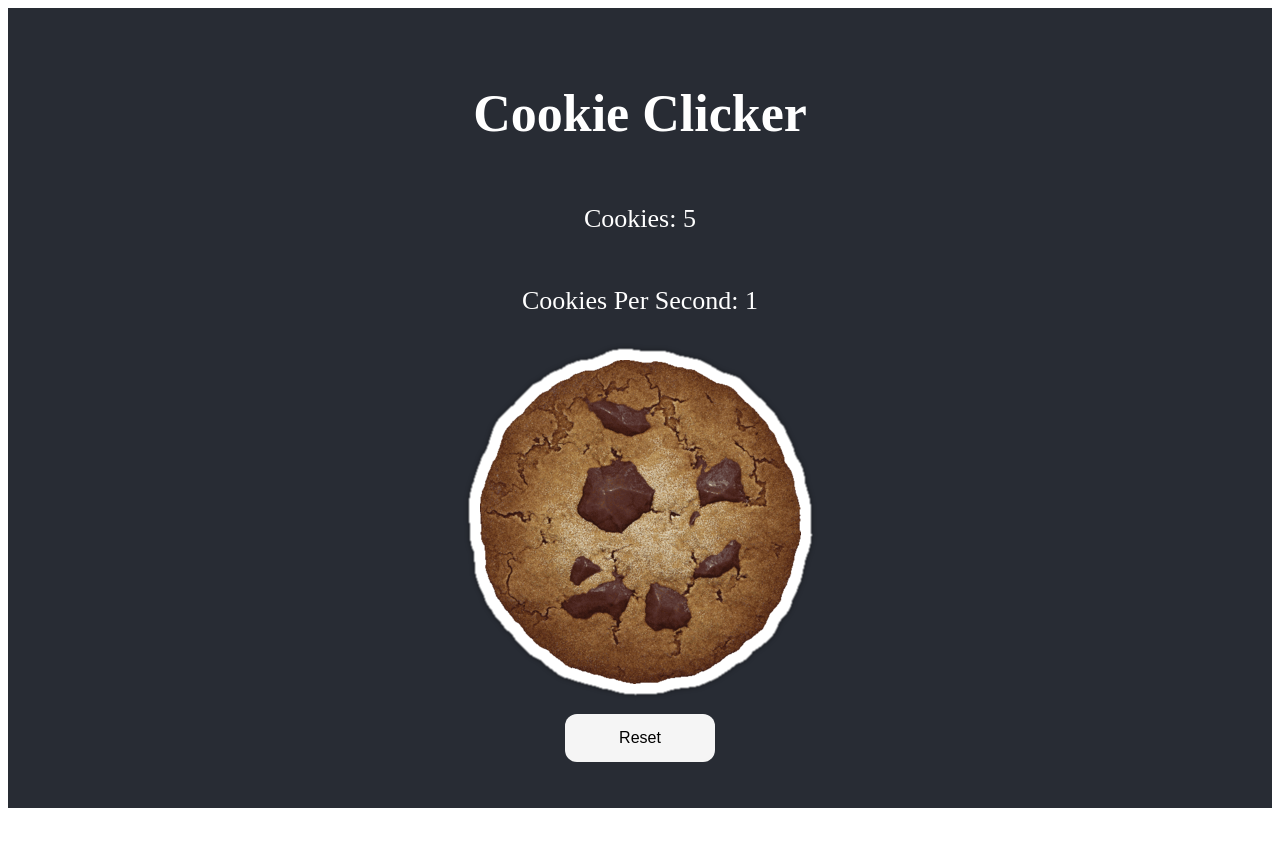
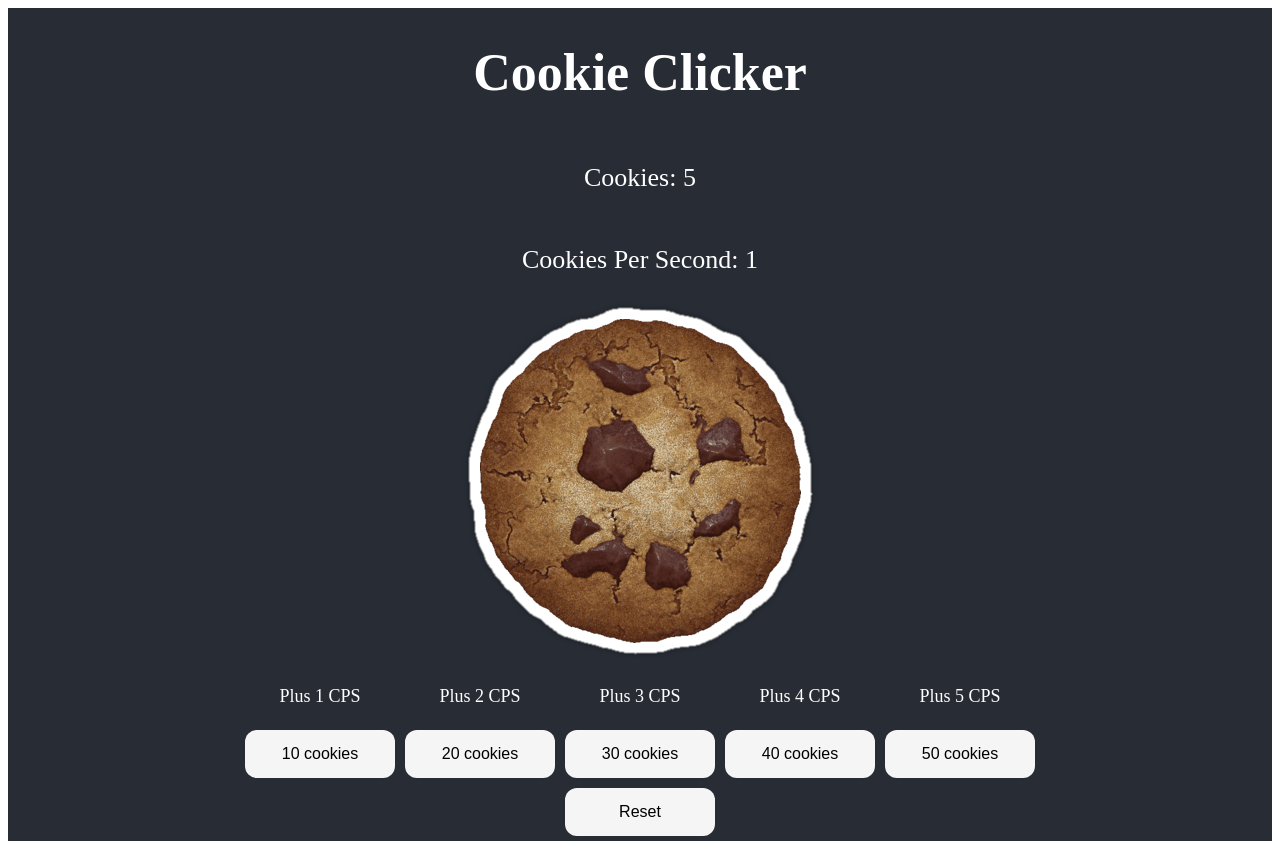
Before and after one commit to gabaal/Basic-Cookie-Clicker, a React (Vite) app: page / in a window 1280 px wide. Before the commit the page ends 816 px from the top, so only its background shows below. Built offline with nearby package versions, Linux system fonts and the light colour scheme.

Commit message:
CSS applied to buttons

```diff
--- a/src/LocalStorage.jsx
+++ b/src/LocalStorage.jsx
@@ -10,7 +10,12 @@ export const saveGameState = (cookies, cookiesPerSecond, upgrades) => {
 export const retrieveGameState = () => {
   const cookies = parseInt(localStorage.getItem('cookies')) || 0;
   const cookiesPerSecond = parseInt(localStorage.getItem('cookiesPerSecond')) || 1;
-  const upgrades = JSON.parse(localStorage.getItem('upgrades')) || [];
+  const upgrades = JSON.parse(localStorage.getItem('upgrades')) || [
+    { id: 1, name: 'Upgrade 1', cost: 10, cookiesPerSecondIncrease: 1 },
+    { id: 2, name: 'Upgrade 2', cost: 20, cookiesPerSecondIncrease: 2 },
+    { id: 3, name: 'Upgrade 3', cost: 30, cookiesPerSecondIncrease: 3 },
+    { id: 4, name: 'Upgrade 4', cost: 40, cookiesPerSecondIncrease: 4 },
+    { id: 5, name: 'Upgrade 5', cost: 50, cookiesPerSecondIncrease: 5 },]; //Hope this works as upgrades not showing on first run
 
   return { cookies, cookiesPerSecond, upgrades };
 };
--- a/src/ResetButton.jsx
+++ b/src/ResetButton.jsx
@@ -1,7 +1,7 @@
 import React from'react'
-import './buttons.css'
+import './resetButton.css'
 export default function ResetButton({ handleReset }) {
   return (
-  <button onClick={handleReset}>Reset</button>
+  <button className='resetButton' onClick={handleReset}>Reset</button>
   )
 }
--- a/src/Upgrades.css
+++ b/src/Upgrades.css
@@ -2,3 +2,8 @@
 .upgrade-details {
   font-size: 18px; /* Adjust the font size as needed */
 }
+
+.upgradesButton:hover {
+    box-shadow: 0 12px 16px 0 white, 0 17px 50px 0 red;
+    background-color: lightgreen;
+}
--- a/src/Upgrades.jsx
+++ b/src/Upgrades.jsx
@@ -16,7 +16,7 @@ export default function Upgrades({ upgrades, purchaseUpgrade, cookies }) {
       {upgrades.map(upgrade => (
         <div key={upgrade.id} className="upgrade-item">
           <p className="upgrade-details">Plus {upgrade.cookiesPerSecondIncrease} CPS</p>
-          <button onClick={() => handlePurchaseUpgrade(upgrade.id, upgrade.cost, upgrade.cookiesPerSecondIncrease)}>{upgrade.cost} cookies</button>
+          <button className='upgradesButton' onClick={() => handlePurchaseUpgrade(upgrade.id, upgrade.cost, upgrade.cookiesPerSecondIncrease)}>{upgrade.cost} cookies</button>
         </div>
       ))}
     </div>
--- /dev/null
+++ b/src/resetButton.css
@@ -0,0 +1,21 @@
+button {
+  background-color: whitesmoke; /* Green */
+  border: none;
+  color: black;
+  padding: 15px;
+  text-align: center;
+  text-decoration: none;
+  display: inline-block;
+  font-size: 16px;
+  margin:5px;
+  width:150px;
+  border-radius: 12px;
+  transition-duration: 0.7s;
+  transition-property: box-shadow, background-color;
+}
+
+
+.resetButton:hover {
+  box-shadow: 0 12px 16px 0 white, 0 17px 50px 0 red;
+  background-color: red;
+}
```
Also changed, not shown: src/App.css (+0 -7 lines).
